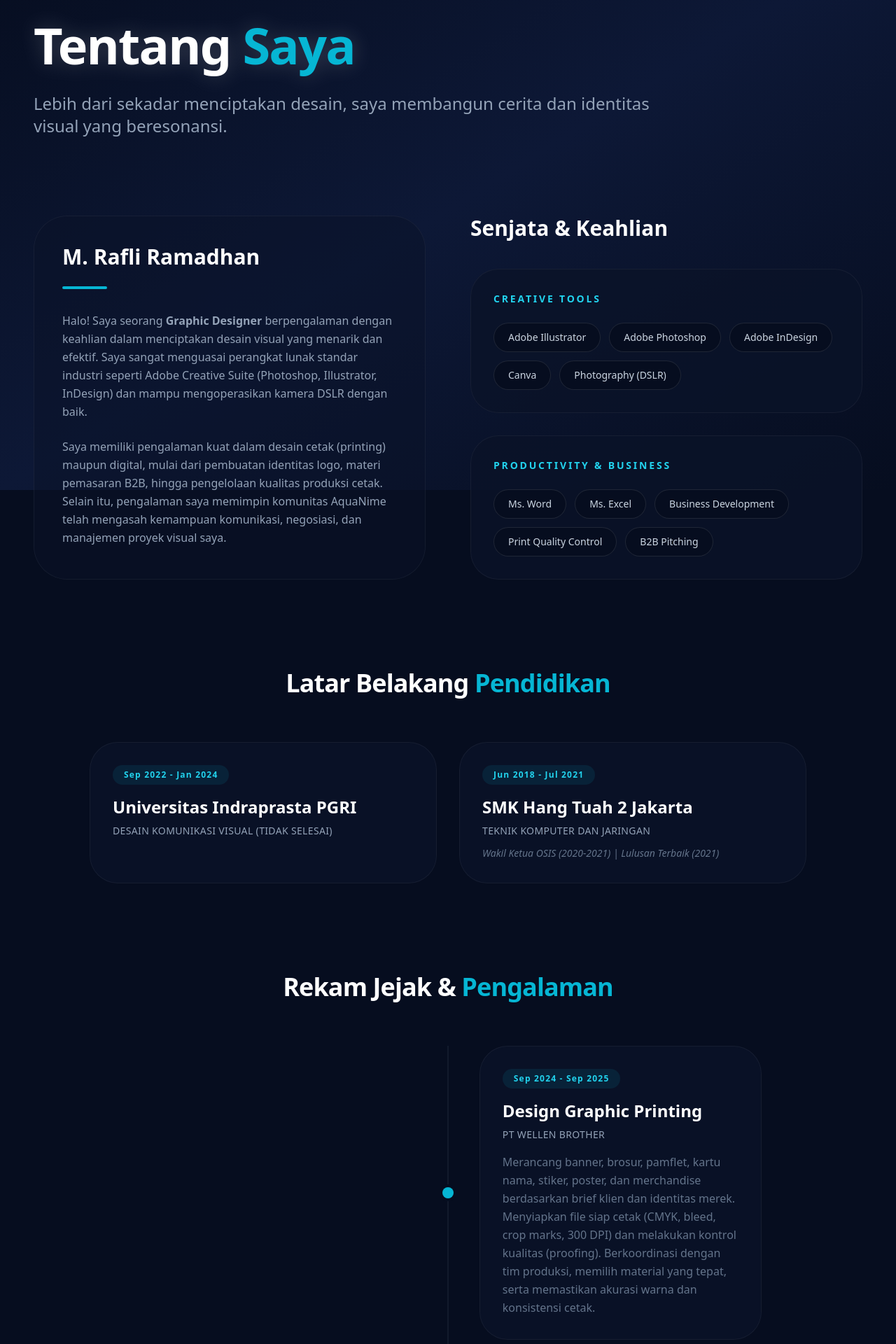
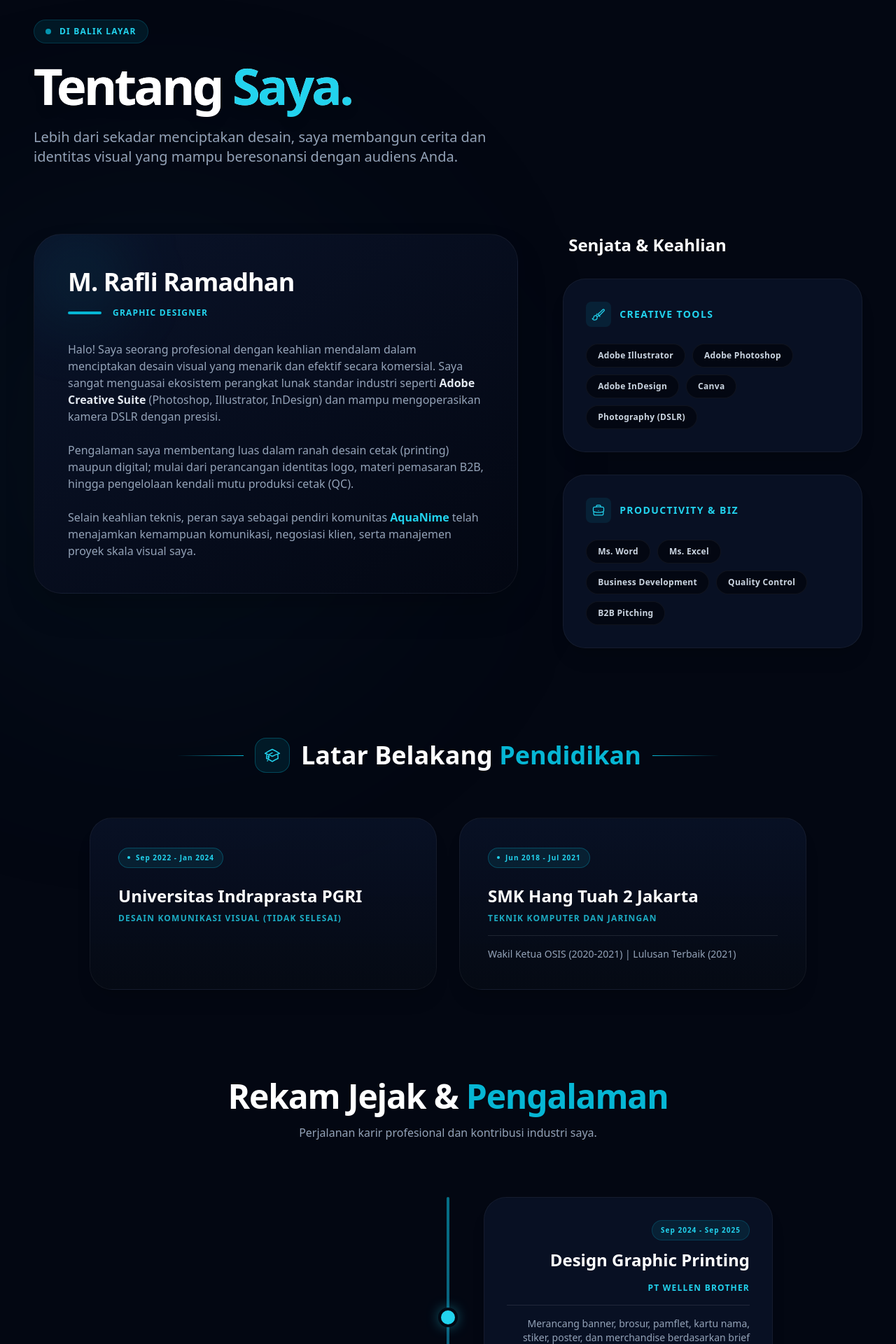
Before and after one commit to Rafli161102/CV-MRR, a Next.js app: page /about in a window 1280 px wide. Shown: the part 100-2020 px from the top of the page at 70% size. Built offline with nearby package versions, Linux system fonts and the light colour scheme.

Commit message:
Update page.jsx

```diff
--- a/src/app/about/page.jsx
+++ b/src/app/about/page.jsx
@@ -1,116 +1,228 @@
-import { WORK_EXPERIENCE, EDUCATION } from '../../data/store'
-import Image from 'next/image'
+"use client";
+
+import { WORK_EXPERIENCE, EDUCATION } from '../../data/store';
+import Image from 'next/image';
+
+// =========================================================================
+// IKON SVG PROFESIONAL UNTUK WIDGET KEAHLIAN
+// =========================================================================
+const PaintBrushIcon = () => (
+  <svg xmlns="http://www.w3.org/2000/svg" fill="none" viewBox="0 0 24 24" strokeWidth={1.5} stroke="currentColor" className="w-5 h-5 text-cyan-400">
+    <path strokeLinecap="round" strokeLinejoin="round" d="M9.53 16.122a3 3 0 00-5.78 1.128 2.25 2.25 0 01-2.4 2.245 4.5 4.5 0 008.4-2.245c0-.399-.078-.78-.22-1.128zm0 0a15.998 15.998 0 003.388-1.62m-5.043-.025a15.994 15.994 0 011.622-3.395m3.42 3.42a15.995 15.995 0 004.764-4.648l3.879-3.879a1.5 1.5 0 10-2.12-2.122l-3.88 3.88a15.996 15.996 0 00-4.649 4.764m3.42 3.42a6.776 6.776 0 00-3.42-3.42" />
+  </svg>
+);
+
+const BriefcaseIcon = () => (
+  <svg xmlns="http://www.w3.org/2000/svg" fill="none" viewBox="0 0 24 24" strokeWidth={1.5} stroke="currentColor" className="w-5 h-5 text-cyan-400">
+    <path strokeLinecap="round" strokeLinejoin="round" d="M20.25 14.15v4.25c0 1.084-.907 1.92-2.022 1.92H5.772c-1.115 0-2.022-.836-2.022-1.92v-4.25m16.5 0a2.18 2.18 0 00.75-1.661V8.706c0-1.081-.768-2.015-1.837-2.175a48.114 48.114 0 00-3.413-.387m4.5 8.006c-.194.165-.42.295-.673.38A23.978 23.978 0 0112 15.75c-2.648 0-5.195-.429-7.577-1.22a2.016 2.016 0 01-.673-.38m0 0A2.18 2.18 0 013 12.489V8.706c0-1.081.768-2.015 1.837-2.175a48.111 48.111 0 013.413-.387m7.5 0V5.25A2.25 2.25 0 0013.5 3h-3a2.25 2.25 0 00-2.25 2.25v.894m7.5 0a48.667 48.667 0 00-7.5 0M12 12.75h.008v.008H12v-.008z" />
+  </svg>
+);
+
+const AcademicIcon = () => (
+  <svg xmlns="http://www.w3.org/2000/svg" fill="none" viewBox="0 0 24 24" strokeWidth={1.5} stroke="currentColor" className="w-6 h-6 text-cyan-400">
+    <path strokeLinecap="round" strokeLinejoin="round" d="M4.26 10.147a60.436 60.436 0 00-.491 6.347A48.627 48.627 0 0112 20.904a48.627 48.627 0 018.232-4.41 60.46 60.46 0 00-.491-6.347m-15.482 0a50.57 50.57 0 00-2.658-.813A59.905 59.905 0 0112 3.493a59.902 59.902 0 0110.399 5.84c-.896.248-1.783.52-2.658.814m-15.482 0A50.697 50.697 0 0112 13.489a50.702 50.702 0 017.74-3.342M6.75 15a.75.75 0 100-1.5.75.75 0 000 1.5zm0 0v-3.675A55.378 55.378 0 0112 8.443m-7.007 11.55A5.981 5.981 0 006.75 15.75v-1.5" />
+  </svg>
+);
 
 export default function About() {
   return (
-    <div className="min-h-screen pt-32 pb-48 relative">
-      <div className="max-w-7xl mx-auto px-6 lg:px-12 relative z-10">
+    // ANTI-OVERFLOW: w-full & overflow-x-hidden mengamankan layar HP dari melar ke samping
+    <div className="min-h-screen pt-32 pb-32 relative w-full overflow-x-hidden bg-[#030712]">
 
-        {/* HEADER ABOUT */}
-        <div className="mb-20 md:mb-28 max-w-4xl">
-          <h1 className="text-5xl sm:text-7xl font-black tracking-tight text-white mb-8 drop-shadow-[0_0_15px_rgba(255,255,255,0.2)]">
-            Tentang <span className="text-cyan-500">Saya</span>
+      {/* ========================================================= */}
+      {/* BACKGROUND DECOR (Cahaya Cyan/Indigo khas Tema Utama)       */}
+      {/* ========================================================= */}
+      <div className="fixed inset-0 pointer-events-none z-0 overflow-hidden">
+        <div className="absolute top-[10%] left-[-10%] w-[300px] sm:w-[500px] lg:w-[700px] h-[300px] sm:h-[500px] lg:h-[700px] bg-cyan-900/10 rounded-full blur-[100px] lg:blur-[140px]"></div>
+        <div className="absolute bottom-[10%] right-[-10%] w-[300px] sm:w-[500px] lg:w-[600px] h-[300px] sm:h-[500px] lg:h-[600px] bg-indigo-900/10 rounded-full blur-[100px] lg:blur-[140px]"></div>
+      </div>
+
+      <div className="max-w-[1400px] mx-auto px-6 sm:px-8 lg:px-12 relative z-10 w-full">
+
+        {/* ========================================================= */}
+        {/* HEADER SECTION                                            */}
+        {/* ========================================================= */}
+        <div className="mb-16 sm:mb-24 text-center lg:text-left reveal stagger-1">
+          <div className="inline-flex items-center gap-3 px-4 py-2 rounded-full bg-cyan-500/10 border border-cyan-500/20 text-cyan-400 text-[10px] sm:text-xs font-bold tracking-widest uppercase mb-6">
+            <span className="w-2 h-2 rounded-full bg-cyan-500 animate-pulse"></span>
+            Di Balik Layar
+          </div>
+
+          {/* TEMA FONT: Gradient Hit menyamakan halaman depan */}
+          <h1 className="text-4xl sm:text-5xl md:text-6xl lg:text-[4.5rem] font-black tracking-tighter text-white mb-6 leading-[1.1] text-transparent bg-clip-text bg-gradient-to-br from-white via-slate-200 to-slate-500 drop-shadow-lg">
+            Tentang <span className="text-cyan-400">Saya.</span>
           </h1>
-          <p className="text-xl sm:text-2xl text-slate-400 font-light leading-relaxed">
-            Lebih dari sekadar menciptakan desain, saya membangun cerita dan identitas visual yang beresonansi.
+          <p className="text-base sm:text-lg md:text-xl text-slate-400 font-medium leading-relaxed max-w-2xl mx-auto lg:mx-0">
+            Lebih dari sekadar menciptakan desain, saya membangun cerita dan identitas visual yang mampu beresonansi dengan audiens Anda.
           </p>
         </div>
 
-        {/* PROFIL SINGKAT & KEAHLIAN */}
-        <div className="grid grid-cols-1 lg:grid-cols-2 gap-16 mb-32">
+        {/* ========================================================= */}
+        {/* BAGIAN 1: PROFIL & KEAHLIAN (GOLDEN RATIO 61.8 : 38.2)    */}
+        {/* ========================================================= */}
+        <div className="flex flex-col lg:flex-row gap-10 lg:gap-16 mb-32 items-start">
 
-          {/* Kolom Kiri: Profil */}
-          <div className="bg-[#0A1329]/50 backdrop-blur-sm p-8 sm:p-10 rounded-[3rem] border border-white/5">
-            <h2 className="text-3xl font-bold text-white mb-6">M. Rafli Ramadhan</h2>
-            <div className="w-16 h-1 bg-cyan-500 rounded-full mb-8"></div>
-            <p className="text-slate-400 leading-relaxed mb-6">
-              Halo! Saya seorang <b>Graphic Designer</b> berpengalaman dengan keahlian dalam menciptakan desain visual yang menarik dan efektif. Saya sangat menguasai perangkat lunak standar industri seperti Adobe Creative Suite (Photoshop, Illustrator, InDesign) dan mampu mengoperasikan kamera DSLR dengan baik.
+          {/* KIRI (61.8%): Narasi Profil Pribadi */}
+          <div className="w-full lg:w-[61.8%] reveal stagger-2">
+            <div className="bg-gradient-to-br from-[#0A1329] to-[#030712] backdrop-blur-xl p-8 sm:p-10 md:p-12 rounded-[2rem] sm:rounded-[2.5rem] border border-white/5 shadow-2xl relative overflow-hidden group hover:border-cyan-500/30 transition-all duration-500">
+
+              <div className="absolute top-0 left-0 w-32 h-32 bg-cyan-500/10 rounded-full blur-[50px] -z-10 group-hover:bg-cyan-500/20 transition-all duration-700"></div>
+
+              <h2 className="text-2xl sm:text-3xl lg:text-4xl font-black text-white mb-4 tracking-tight">M. Rafli Ramadhan</h2>
+
+              <div className="flex items-center gap-4 mb-8">
+                <div className="w-12 h-1 bg-cyan-500 rounded-full"></div>
+                <p className="text-[10px] sm:text-xs font-bold text-cyan-400 uppercase tracking-widest">Graphic Designer</p>
+              </div>
+
+              <div className="space-y-6 text-sm sm:text-base text-slate-400 leading-relaxed font-medium">
+                <p>
+                  Halo! Saya seorang profesional dengan keahlian mendalam dalam menciptakan desain visual yang menarik dan efektif secara komersial. Saya sangat menguasai ekosistem perangkat lunak standar industri seperti <strong className="text-slate-200">Adobe Creative Suite</strong> (Photoshop, Illustrator, InDesign) dan mampu mengoperasikan kamera DSLR dengan presisi.
                 </p>
-            <p className="text-slate-400 leading-relaxed">
-              Saya memiliki pengalaman kuat dalam desain cetak (printing) maupun digital, mulai dari pembuatan identitas logo, materi pemasaran B2B, hingga pengelolaan kualitas produksi cetak. Selain itu, pengalaman saya memimpin komunitas AquaNime telah mengasah kemampuan komunikasi, negosiasi, dan manajemen proyek visual saya.
+                <p>
+                  Pengalaman saya membentang luas dalam ranah desain cetak (printing) maupun digital; mulai dari perancangan identitas logo, materi pemasaran B2B, hingga pengelolaan kendali mutu produksi cetak (QC).
+                </p>
+                <p>
+                  Selain keahlian teknis, peran saya sebagai pendiri komunitas <strong className="text-cyan-400">AquaNime</strong> telah menajamkan kemampuan komunikasi, negosiasi klien, serta manajemen proyek skala visual saya.
                 </p>
               </div>
+            </div>
+          </div>
 
-          {/* Kolom Kanan: Skills */}
-          <div className="flex flex-col gap-8">
-            <h2 className="text-3xl font-bold text-white mb-2">Senjata & Keahlian</h2>
+          {/* KANAN (38.2%): Widget Senjata & Keahlian */}
+          <div className="w-full lg:w-[38.2%] flex flex-col gap-6 sm:gap-8 reveal stagger-3">
 
-            <div className="bg-[#0A1329]/80 backdrop-blur-sm p-8 rounded-[2.5rem] border border-white/5 hover:border-cyan-500/30 transition-colors">
-              <h3 className="text-sm font-bold tracking-[0.2em] text-cyan-400 uppercase mb-6">Creative Tools</h3>
-              <div className="flex flex-wrap gap-3">
+            <h2 className="text-xl sm:text-2xl font-black text-white px-2">Senjata & Keahlian</h2>
+
+            {/* Widget 1: Creative Tools */}
+            <div className="bg-[#0A1329]/80 backdrop-blur-xl p-6 sm:p-8 rounded-[2rem] border border-white/5 shadow-xl hover:border-cyan-500/20 transition-colors">
+              <div className="flex items-center gap-3 mb-6">
+                <div className="p-2 bg-cyan-500/10 rounded-lg"><PaintBrushIcon /></div>
+                <h3 className="text-xs sm:text-sm font-bold tracking-widest text-cyan-400 uppercase">Creative Tools</h3>
+              </div>
+
+              <div className="flex flex-wrap gap-2.5">
                 {['Adobe Illustrator', 'Adobe Photoshop', 'Adobe InDesign', 'Canva', 'Photography (DSLR)'].map((tool) => (
-                  <span key={tool} className="px-5 py-2.5 bg-[#060D1F] text-slate-300 rounded-full text-sm font-medium border border-white/10">
+                  <span key={tool} className="px-4 py-2 bg-[#030712] border border-white/5 text-slate-300 rounded-full text-[11px] sm:text-xs font-bold tracking-wide hover:border-cyan-500/40 hover:text-cyan-300 transition-colors">
                     {tool}
                   </span>
                 ))}
               </div>
             </div>
 
-            <div className="bg-[#0A1329]/80 backdrop-blur-sm p-8 rounded-[2.5rem] border border-white/5 hover:border-cyan-500/30 transition-colors">
-              <h3 className="text-sm font-bold tracking-[0.2em] text-cyan-400 uppercase mb-6">Productivity & Business</h3>
-              <div className="flex flex-wrap gap-3">
-                {['Ms. Word', 'Ms. Excel', 'Business Development', 'Print Quality Control', 'B2B Pitching'].map((tool) => (
-                  <span key={tool} className="px-5 py-2.5 bg-[#060D1F] text-slate-300 rounded-full text-sm font-medium border border-white/10">
+            {/* Widget 2: Productivity */}
+            <div className="bg-[#0A1329]/80 backdrop-blur-xl p-6 sm:p-8 rounded-[2rem] border border-white/5 shadow-xl hover:border-cyan-500/20 transition-colors">
+              <div className="flex items-center gap-3 mb-6">
+                <div className="p-2 bg-cyan-500/10 rounded-lg"><BriefcaseIcon /></div>
+                <h3 className="text-xs sm:text-sm font-bold tracking-widest text-cyan-400 uppercase">Productivity & Biz</h3>
+              </div>
+
+              <div className="flex flex-wrap gap-2.5">
+                {['Ms. Word', 'Ms. Excel', 'Business Development', 'Quality Control', 'B2B Pitching'].map((tool) => (
+                  <span key={tool} className="px-4 py-2 bg-[#030712] border border-white/5 text-slate-300 rounded-full text-[11px] sm:text-xs font-bold tracking-wide hover:border-cyan-500/40 hover:text-cyan-300 transition-colors">
                     {tool}
                   </span>
                 ))}
               </div>
             </div>
+
           </div>
         </div>
 
-        {/* PENDIDIKAN */}
-        <div className="mb-32">
-          <h2 className="text-4xl font-black tracking-tight text-white mb-16 text-center">Latar Belakang <span className="text-cyan-500">Pendidikan</span></h2>
-          <div className="grid grid-cols-1 md:grid-cols-2 gap-8 max-w-5xl mx-auto">
+        {/* ========================================================= */}
+        {/* BAGIAN 2: LATAR BELAKANG PENDIDIKAN                       */}
+        {/* ========================================================= */}
+        <div className="mb-32 reveal stagger-4">
+
+          <div className="flex items-center gap-4 mb-12 sm:mb-16 justify-center">
+            <div className="h-[1px] w-12 sm:w-24 bg-gradient-to-r from-transparent to-cyan-500"></div>
+            <div className="p-3 bg-cyan-500/10 border border-cyan-500/30 rounded-2xl"><AcademicIcon /></div>
+            <h2 className="text-2xl sm:text-3xl md:text-4xl font-black text-white">Latar Belakang <span className="text-cyan-500">Pendidikan</span></h2>
+            <div className="h-[1px] w-12 sm:w-24 bg-gradient-to-l from-transparent to-cyan-500"></div>
+          </div>
+
+          <div className="grid grid-cols-1 md:grid-cols-2 gap-6 sm:gap-8 max-w-5xl mx-auto">
             {EDUCATION.map((edu, index) => (
-               <div key={index} className="bg-[#0A1329]/80 backdrop-blur-sm p-8 rounded-[2.5rem] border border-white/5 hover:border-cyan-500/40 hover:bg-[#0D1836] transition-all duration-500">
-                  <span className="inline-block px-4 py-1.5 bg-cyan-500/10 text-cyan-400 rounded-full text-xs font-bold tracking-widest mb-4">
+               <div key={index} className="bg-gradient-to-b from-[#0A1329]/80 to-[#050A14] backdrop-blur-md p-8 sm:p-10 rounded-[2rem] border border-white/5 hover:border-cyan-500/40 hover:-translate-y-2 shadow-xl transition-all duration-500 group">
+                  <span className="inline-flex items-center gap-2 px-3 py-1.5 bg-cyan-950/50 border border-cyan-500/30 text-cyan-400 rounded-full text-[10px] font-bold tracking-widest mb-6">
+                    <span className="w-1 h-1 bg-cyan-400 rounded-full"></span>
                     {edu.year}
                   </span>
-                  <h3 className="text-2xl font-bold text-white mb-2">{edu.institution}</h3>
-                  <p className="text-slate-400 font-medium mb-3 uppercase text-sm tracking-wide">{edu.degree}</p>
+                  <h3 className="text-xl sm:text-2xl font-bold text-white mb-2 group-hover:text-cyan-300 transition-colors">{edu.institution}</h3>
+                  <p className="text-cyan-400/80 font-bold mb-4 uppercase text-[10px] sm:text-xs tracking-widest">{edu.degree}</p>
+
                   {edu.description && (
-                    <p className="text-slate-500 font-light text-sm italic">
+                    <div className="pt-4 border-t border-white/10">
+                      <p className="text-slate-400 font-medium text-xs sm:text-sm leading-relaxed">
                         {edu.description}
                       </p>
+                    </div>
                   )}
                </div>
             ))}
           </div>
         </div>
 
-        {/* PENGALAMAN KERJA (TIMELINE) */}
-        <div className="mb-20">
-          <h2 className="text-4xl font-black tracking-tight text-white mb-16 text-center">Rekam Jejak & <span className="text-cyan-500">Pengalaman</span></h2>
+        {/* ========================================================= */}
+        {/* BAGIAN 3: REKAM JEJAK & PENGALAMAN (TIMELINE INTERAKTIF)  */}
+        {/* ========================================================= */}
+        <div className="mb-20 reveal stagger-5">
 
-          <div className="max-w-4xl mx-auto relative">
-            <div className="hidden md:block absolute left-1/2 top-0 bottom-0 w-px bg-slate-800 -translate-x-1/2"></div>
+          <div className="text-center mb-16 sm:mb-20">
+            <h2 className="text-3xl sm:text-4xl md:text-5xl font-black text-white tracking-tight mb-4">
+              Rekam Jejak <br className="sm:hidden" /> & <span className="text-cyan-500">Pengalaman</span>
+            </h2>
+            <p className="text-slate-400 text-sm sm:text-base">Perjalanan karir profesional dan kontribusi industri saya.</p>
+          </div>
 
-            <div className="flex flex-col gap-12">
-              {WORK_EXPERIENCE.map((exp, index) => (
-                <div key={index} className={`relative flex flex-col md:flex-row items-center ${index % 2 === 0 ? 'md:flex-row-reverse' : ''}`}>
+          <div className="max-w-5xl mx-auto relative px-4 sm:px-0">
 
-                  <div className="hidden md:flex absolute left-1/2 -translate-x-1/2 w-4 h-4 rounded-full bg-cyan-500 ring-4 ring-[#060D1F] z-10"></div>
+            {/* Garis Vertikal Tengah (Glowing) */}
+            <div className="absolute left-[28px] sm:left-[40px] md:left-1/2 top-0 bottom-0 w-1 bg-gradient-to-b from-cyan-500/60 via-indigo-500/30 to-transparent md:-translate-x-1/2 rounded-full"></div>
 
-                  <div className={`w-full md:w-[45%] bg-[#0A1329]/80 backdrop-blur-sm p-8 rounded-[2.5rem] border border-white/5 hover:border-cyan-500/40 hover:bg-[#0D1836] transition-all duration-500 ${index % 2 === 0 ? 'md:text-left' : 'md:text-right'}`}>
-                    <span className="inline-block px-4 py-1.5 bg-cyan-500/10 text-cyan-400 rounded-full text-xs font-bold tracking-widest mb-4">
+            <div className="flex flex-col gap-12 sm:gap-16">
+              {WORK_EXPERIENCE.map((exp, index) => {
+                // Menentukan posisi konten: Kanan atau Kiri khusus di Desktop
+                const isEven = index % 2 === 0;
+
+                return (
+                  <div key={index} className={`relative flex flex-col md:flex-row items-start md:items-center justify-between w-full group ${isEven ? 'md:flex-row-reverse' : ''}`}>
+
+                    {/* Node / Titik Bercahaya di Tengah Garis */}
+                    <div className="absolute left-[8px] sm:left-[20px] md:left-1/2 -translate-x-1/2 mt-8 md:mt-0 w-5 h-5 rounded-full bg-cyan-400 ring-4 ring-[#030712] shadow-[0_0_20px_rgba(34,211,238,0.8)] z-10 group-hover:scale-125 transition-transform duration-300"></div>
+
+                    {/* Kotak Konten Pengalaman */}
+                    <div className={`w-full md:w-[45%] pl-14 sm:pl-20 md:pl-0 ${isEven ? 'md:pr-12 md:text-right' : 'md:pl-12 md:text-left'}`}>
+                      <div className="bg-[#0A1329]/80 backdrop-blur-xl p-6 sm:p-8 rounded-[2rem] border border-white/5 hover:border-cyan-500/40 shadow-xl transition-all duration-500 hover:-translate-y-1">
+
+                        <div className={`flex flex-col mb-4 ${isEven ? 'md:items-end' : 'md:items-start'}`}>
+                          <span className="inline-flex items-center justify-center px-3 py-1.5 bg-cyan-500/10 text-cyan-400 border border-cyan-500/20 rounded-full text-[10px] font-bold tracking-widest mb-3 w-fit">
                             {exp.year}
                           </span>
-                    <h3 className="text-2xl font-bold text-white mb-2">{exp.role}</h3>
-                    <p className="text-slate-400 font-medium mb-4 uppercase text-sm tracking-wide">{exp.company}</p>
-                    <p className="text-slate-500 font-light leading-relaxed">
+                          <h3 className="text-xl sm:text-2xl font-bold text-white leading-snug">{exp.role}</h3>
+                        </div>
+
+                        <p className="text-cyan-400 font-black mb-4 uppercase text-[10px] sm:text-xs tracking-widest">{exp.company}</p>
+
+                        <div className="w-full h-px bg-white/10 mb-4"></div>
+
+                        <p className="text-slate-400 text-xs sm:text-sm leading-relaxed font-medium">
                           {exp.description}
                         </p>
                       </div>
+                    </div>
 
+                    {/* Spasi kosong untuk menyimbangkan flex layout di Desktop */}
+                    <div className="hidden md:block w-[45%]"></div>
                   </div>
-              ))}
-            </div>
+                );
+              })}
             </div>
           </div>
 
         </div>
+
       </div>
-  )
+    </div>
+  );
 }
```
Lines whose indentation alone changed are shown as unchanged.
